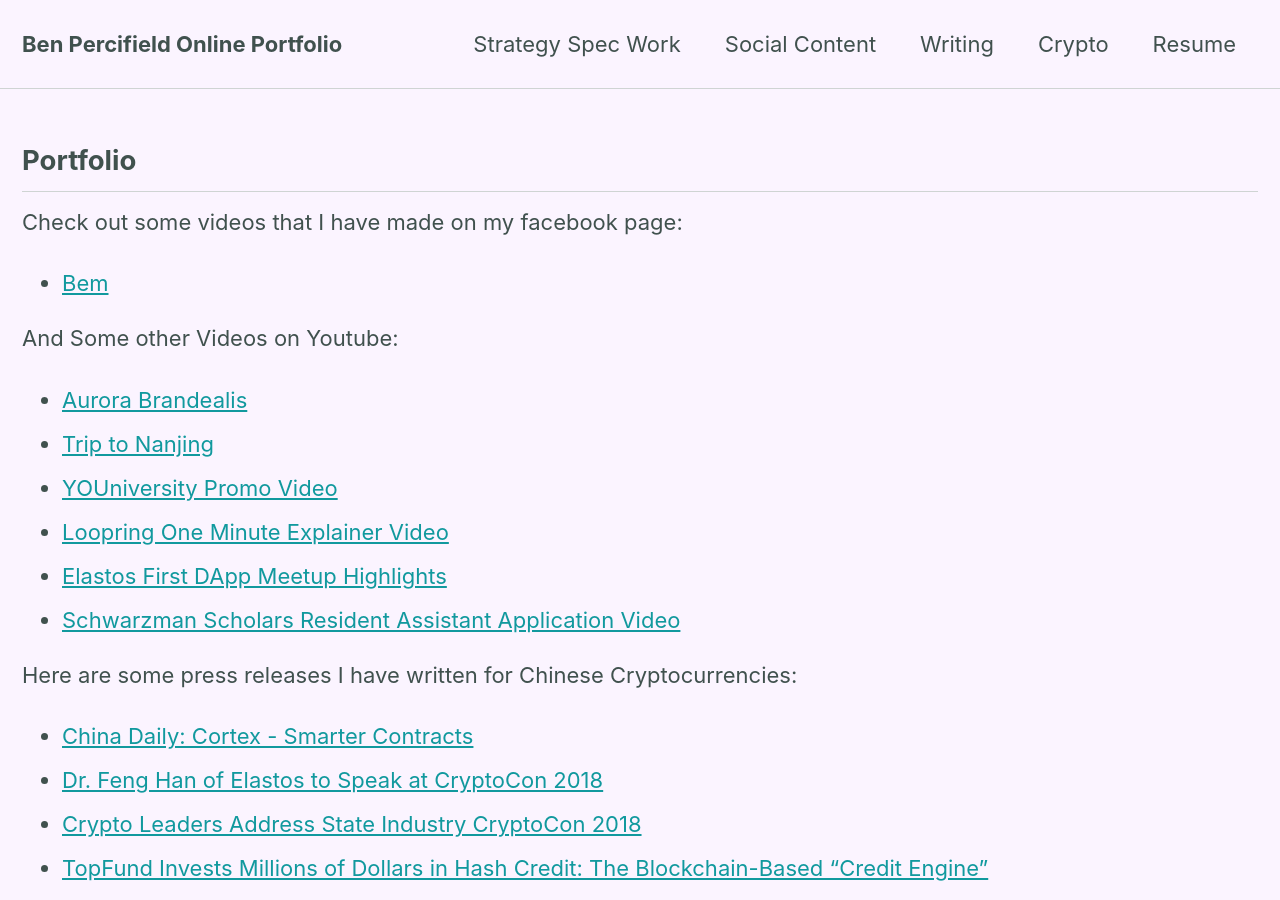
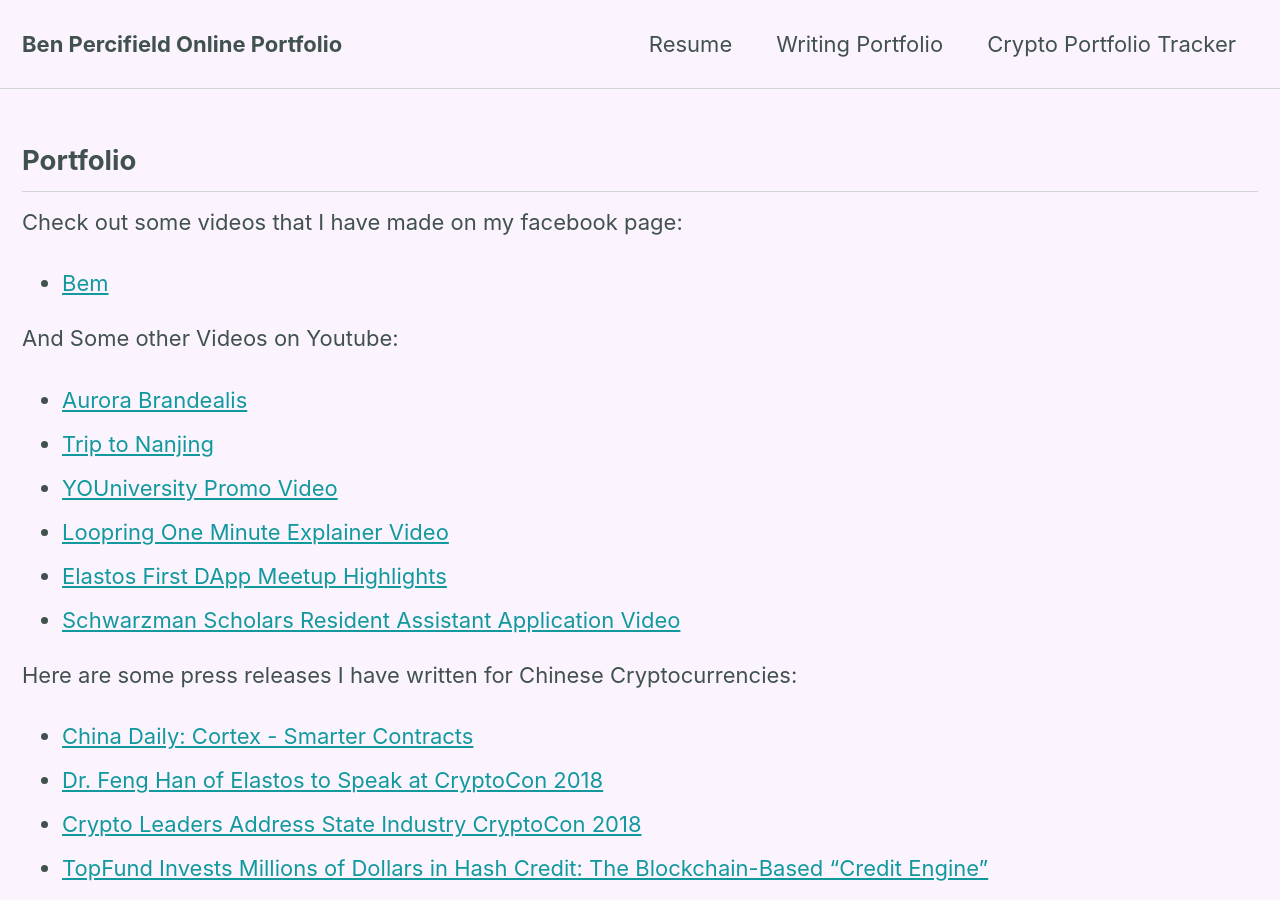
Before and after one commit to benpercifield/benpercifield.github.io, a Jekyll site: the page built from _pages/about.md, in a window 1280 px wide and 900 px high. Built offline with Jekyll 4.4.1, drawn with Linux system fonts in a browser that asks for light colours; cached includes are drawn as plain includes; nearby versions of some CDN libraries.

Commit message:
Update navigation.yml

```diff
--- a/_data/navigation.yml
+++ b/_data/navigation.yml
@@ -1,15 +1,11 @@
 # main links
 main:
-  - title: "Strategy Spec Work"
-    url: /Strategy/
-  - title: "Social Content"
-    url: /socialContent/
-  - title: "Writing"
-    url: /Portfolio/
-  - title: "Crypto"
-    url: /Crypto/
   - title: "Resume"
     url: /Resume/
+  - title: "Writing Portfolio"
+    url: /Portfolio/
+  - title: "Crypto Portfolio Tracker"
+    url: /Crypto/
 
 
   # - title: "About"
```
